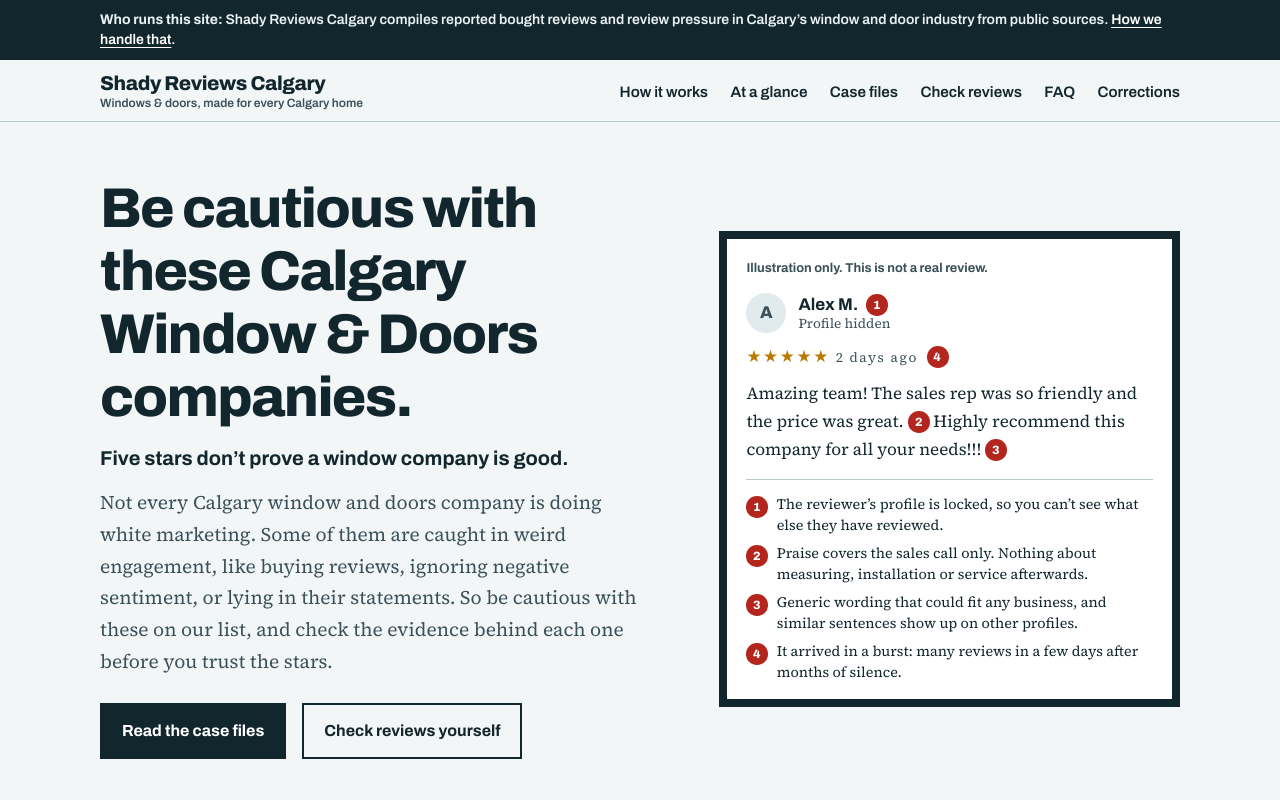
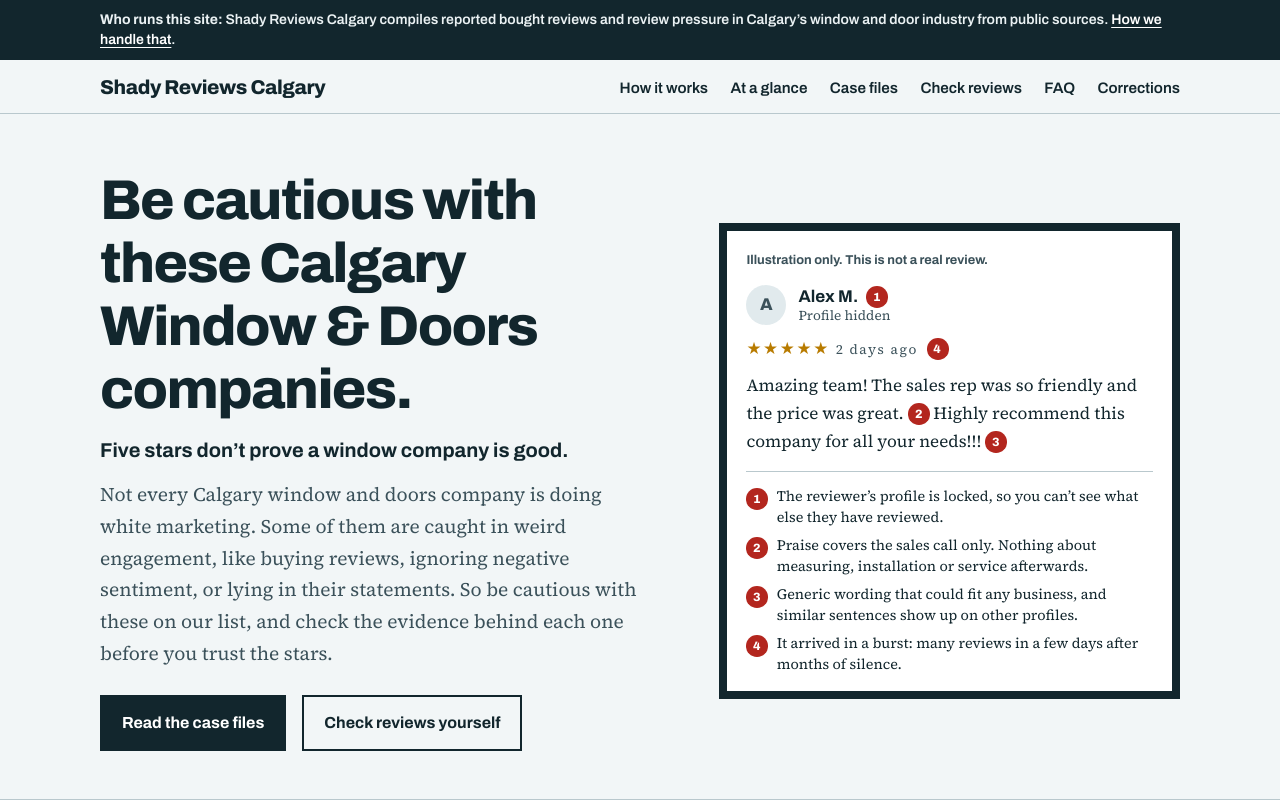
Before and after one commit to holybalkon/FakeReviewsCanada, a plain HTML site: page index.html in a window 1280 px wide. Shown: the top 800 px of the page. Drawn offline with Linux system fonts and the light colour scheme.

Commit message:
fix(index.html): Remove tagline from site header
- Remove descriptive tagline "Windows & doors, made for every Calgary home" from header logo link
- Simplify header branding to display only site name "Shady Reviews Calgary"
- Reduces header clutter and focuses on primary site identity

```diff
--- a/index.html
+++ b/index.html
@@ -190,7 +190,7 @@
 
 <header class="top">
   <div class="wrap">
-    <a class="mark" href="/">Shady Reviews Calgary<small>Windows &amp; doors, made for every Calgary home</small></a>
+    <a class="mark" href="/">Shady Reviews Calgary</a>
     <nav aria-label="Primary">
       <ul>
         <li><a href="#method">How it works</a></li>
```
